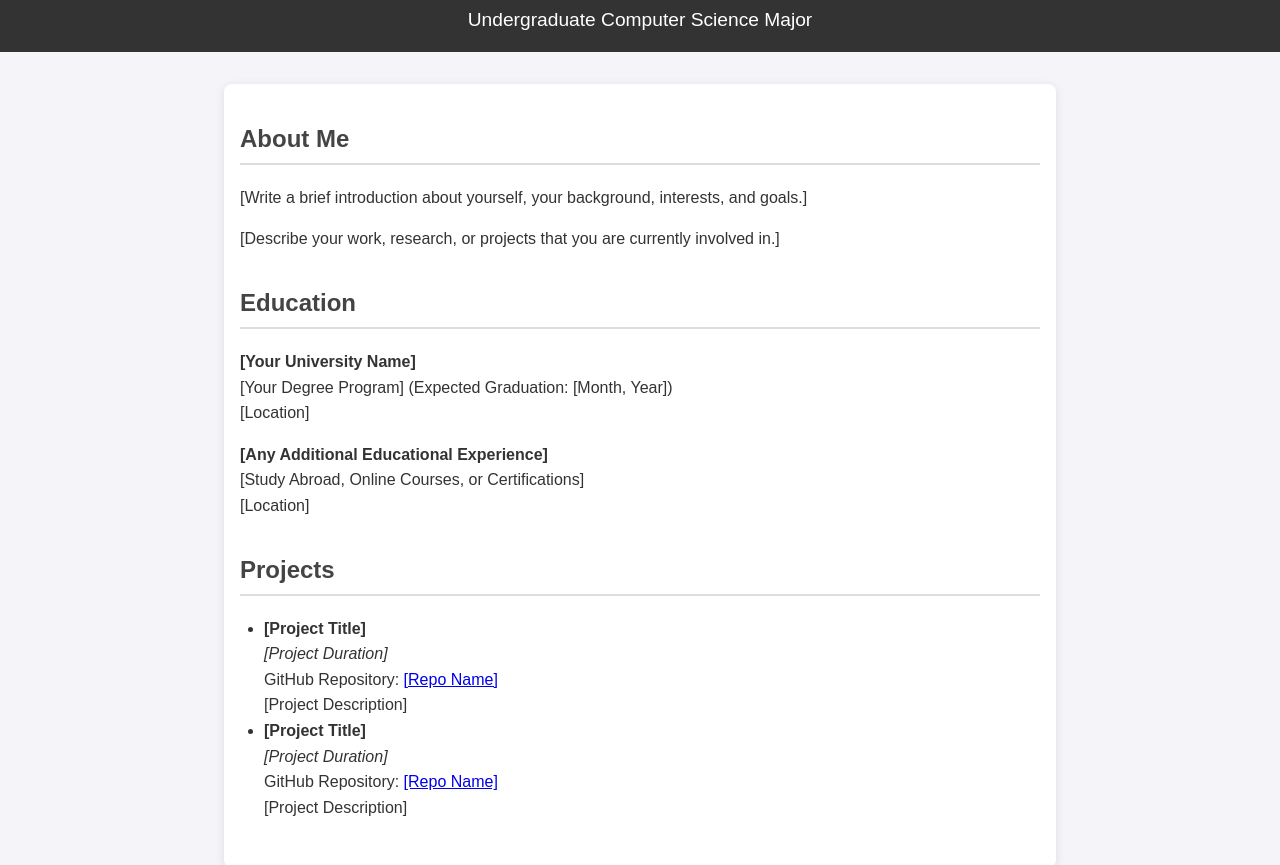
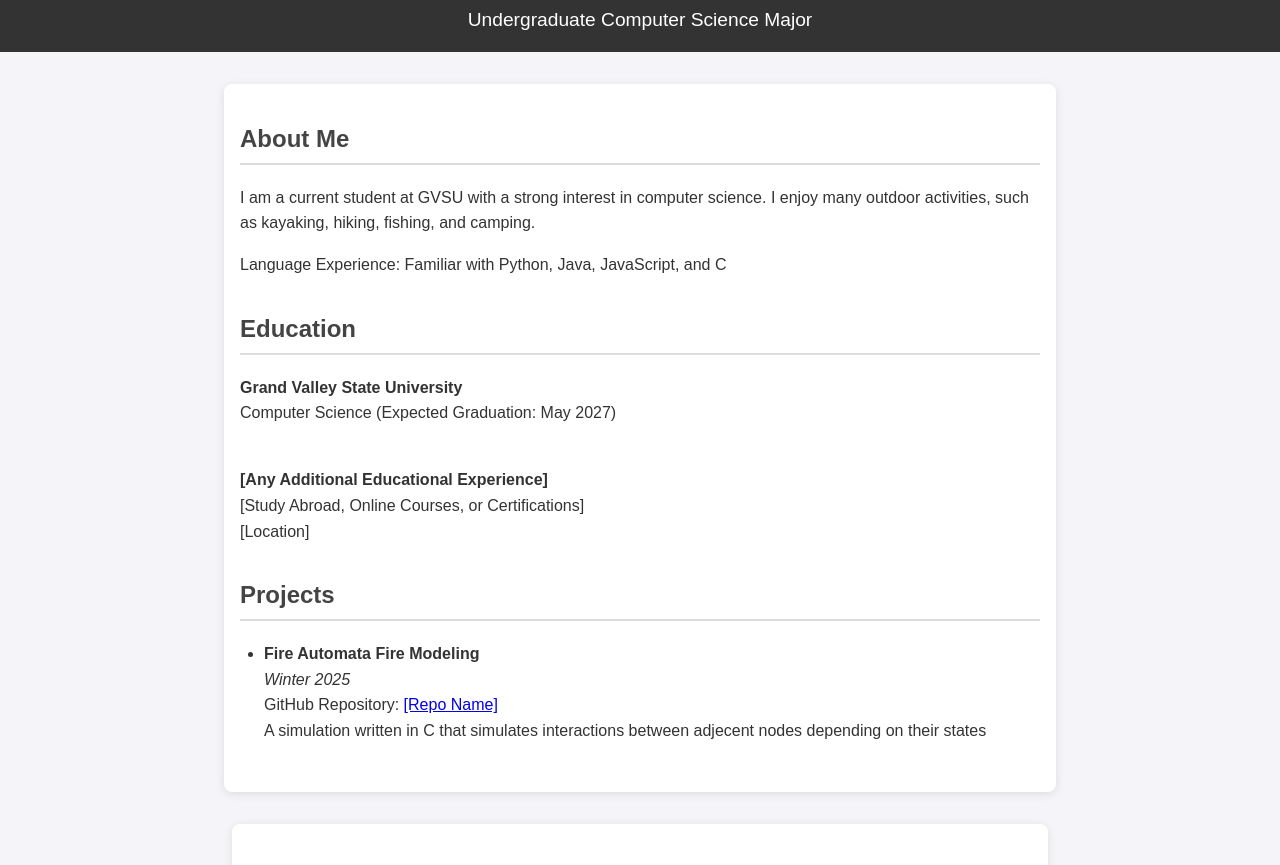
Before and after one commit to FatPotato1/FatPotato1.github.io, a plain HTML site: page index.html in a window 1280 px wide. Shown: the part 83-948 px from the top of the page. Drawn offline with Linux system fonts and the light colour scheme.

Commit message:
Update index.html

```diff
--- a/index.html
+++ b/index.html
@@ -132,18 +132,18 @@
     <section>
       <h2>About Me</h2>
       <p>
-        [Write a brief introduction about yourself, your background, interests, and goals.]
+        I am a current student at GVSU with a strong interest in computer science. I enjoy many outdoor activities, such as kayaking, hiking, fishing, and camping.
       </p>
       <p>
-        [Describe your work, research, or projects that you are currently involved in.]
+        Language Experience: Familiar with Python, Java, JavaScript, and C
       </p>
     </section>
 
     <section>
       <h2>Education</h2>
-      <p><strong>[Your University Name]</strong><br>
-        [Your Degree Program] (Expected Graduation: [Month, Year])<br>
-        [Location]<br>
+      <p><strong>Grand Valley State University</strong><br>
+        Computer Science (Expected Graduation: May 2027)<br>
+        <br>
       </p>
       <p><strong>[Any Additional Educational Experience]</strong><br>
         [Study Abroad, Online Courses, or Certifications]<br>
@@ -154,11 +154,12 @@
     <section>
       <h2>Projects</h2>
       <ul>
-        <li><strong>[Project Title]</strong><br>
-          <em>[Project Duration]</em><br>
-          GitHub Repository: <a href="[Project GitHub URL]" target="_blank">[Repo Name]</a><br>
-          [Project Description]
+        <li><strong>Fire Automata Fire Modeling</strong><br>
+          <em>Winter 2025</em><br>
+          GitHub Repository: <a href="https://github.com/FatPotato1/project-c-cellular-automata-fire-modeling" target="_blank">[Repo Name]</a><br>
+          A simulation written in C that simulates interactions between adjecent nodes depending on their states
         </li>
+        <!--
         <li><strong>[Project Title]</strong><br>
           <em>[Project Duration]</em><br>
           GitHub Repository: <a href="[Project GitHub URL]" target="_blank">[Repo Name]</a><br>
@@ -166,8 +167,9 @@
         </li>
       </ul>
     </section>
+      -->
   </main>
-
+<!--
   <section class="articles-section">
     <h2>Featured Articles</h2>
     <ul>
@@ -187,21 +189,21 @@
       </li>
     </ul>
   </section>
-
+-->
   <section class="contact-section">
     <h2>Connect with Me!</h2>
     <div class="contact-links">
-      <a href="[Your LinkedIn URL]" target="_blank">
+      <a href="www.linkedin.com/in/landon-jurmo-90bbb0349" target="_blank">
         <strong>LinkedIn</strong>
       </a>
-      <a href="[Your GitHub URL]" target="_blank">
+      <a href="https://github.com/FatPotato1" target="_blank">
         <strong>GitHub</strong>
       </a>
     </div>
   </section>
 
   <footer>
-    <p>© [Year] [Your Name] | <a href="[Your GitHub URL]">GitHub</a></p>
+    <p>© 2025 Landon Jurmo | <a href="https://github.com/FatPotato1">GitHub</a></p>
   </footer>
 </body>
 </html>
```
